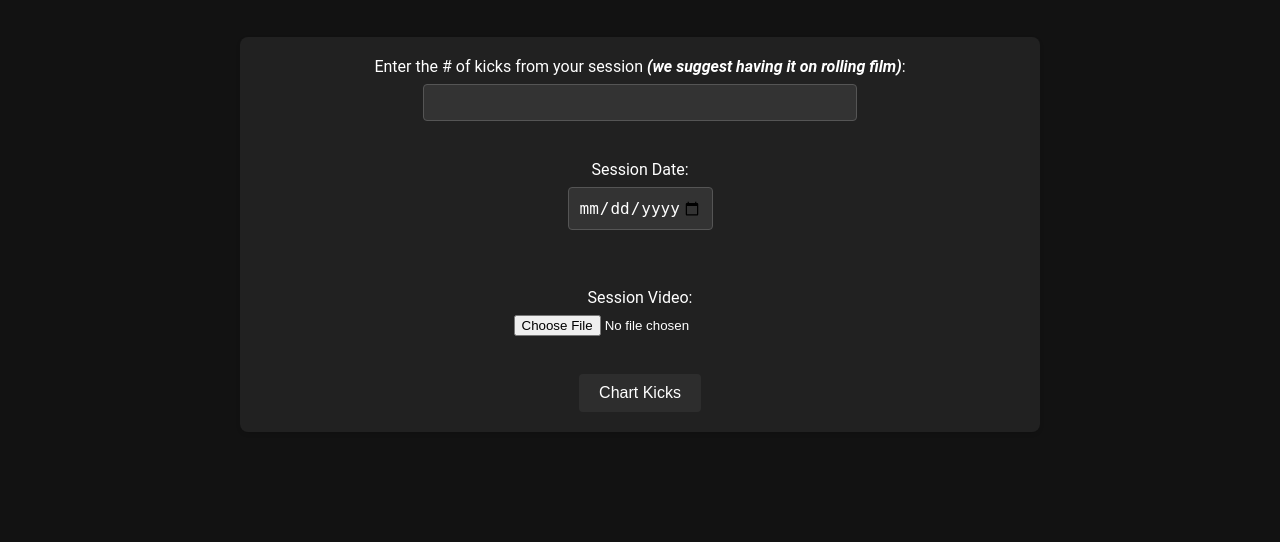
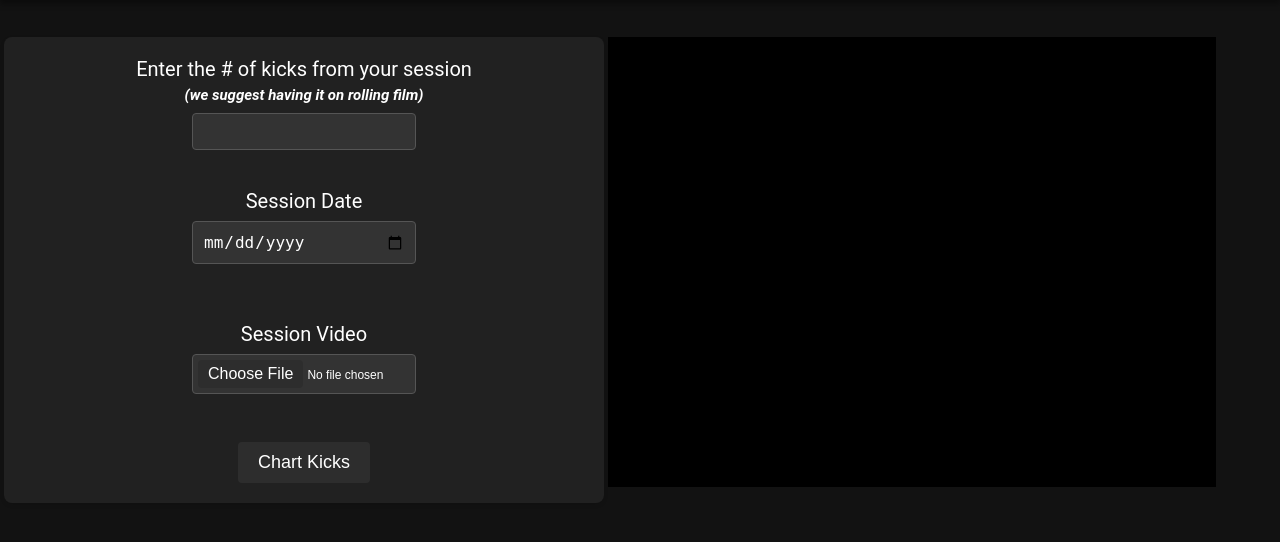
Before and after one commit to sachbij06/Kicks, a Flask app: page /test in a window 1280 px wide. Shown: the part 59-601 px from the top of the page. Run offline with Flask 3, Linux system fonts and the light colour scheme.

Commit message:
Updated CSS for uploading files. Shrinked sidebar size so that the ratio of the video to the sidebar is proper.

```diff
--- a/Kicking Code/website/templates/test.html
+++ b/Kicking Code/website/templates/test.html
@@ -31,6 +31,7 @@
           background-color: #212121;
           overflow: hidden;
           text-align: center;
+          box-shadow: 0 4px 6px rgba(0, 0, 0, 0.381);
           padding: 20px 0;
         }
         nav a {
@@ -67,6 +68,10 @@
         color: #ffffff;
         }
 
+        .suggestion-text {
+        font-size: 15px; /* Example size, adjust as needed */
+        }
+
         /* Body Styles */
         body {
           background-color: #121212;
@@ -88,7 +93,7 @@
           padding: 10px 20px;
           text-align: center;
           text-decoration: none;
-          font-size: 16px;
+          font-size: 18px;
           cursor: pointer;
           border-radius: 4px;
           transition: background-color 0.3s ease;
@@ -126,7 +131,7 @@
           border-radius: 8px;
           padding: 20px;
           box-shadow: 0 2px 4px rgba(0, 0, 0, 0.1);
-          max-width: 800px;
+          max-width: 600px;
           margin: 0 auto;
         }
 
@@ -134,12 +139,13 @@
           display: block;
           margin-bottom: 8px;
           color: #ffffff;
+          font-size: 20px;
         }
 
         input[type="number"],
         input[type="text"],
         textarea {
-          width: calc(60% - 22px);
+          width: calc(40%);
           padding: 10px;
           margin-bottom: 20px;
           border: 1px solid #555;
@@ -165,12 +171,12 @@
         canvas {
           display: block;
           margin: 20px auto;
-          border: 3px solid #000000;
+          border: 2px solid #000000;
           border-radius: 6px;
         }
 
         input[type="date"] {
-          width: 145px;
+          width: calc(40%);
           padding: 10px;
           margin-bottom: 20px;
           border: 1px solid #555;
@@ -187,6 +193,62 @@
           border-color: #ffffff;
         }
 
+        input[type="file"] {
+          width: calc(40%);
+          padding: 5px;
+          margin-bottom: 10px;
+          border: 1px solid #555;
+          border-radius: 4px;
+          background-color: #333;
+          color: #fff;
+          font-size: 12px;
+          transition: border-color 0.3s ease;
+        }
+
+        input[type="file"]::file-selector-button {
+          background-color: #2d2d2d;
+          border: none;
+          border-radius: 4px;
+          color: #fff;
+          cursor: pointer;
+          font-size: 16px;
+          padding: 5px 10px;
+          transition: background-color 0.3s;
+        }
+
+        input[type="file"]::file-selector-button:hover {
+          background-color: #181818;
+        }
+
+        input[type="file"]:focus {
+          outline: none;
+          border-color: #333;
+        }
+
+        .contentContainer {
+          display: flex;
+          justify-content: space-between;
+        }
+
+        #formDiv, #previewContainer {
+          flex: 1;
+        }
+
+        #previewContainer {
+          display: flex;
+          justify-content: center;
+          align-items: center;
+          background-color: black;
+          width: fit-content;
+          height: 450px;
+          margin-right: 5%;
+        }
+
+        #previewContainer video {
+            width: 100%;
+            height: 100%;
+        }
+
         </style>
 
 </head>
@@ -199,18 +261,21 @@
   </nav>
 
       <br><h1>Chart Your Session</h1></br>
-
+    <div class="contentContainer">
     <div id = "formDiv">
     <form id="kickSessionForm">
 
-        <label for="session_kicks">Enter the # of kicks from your session <i><b>(we suggest having it on rolling film)</b></i>:</label>
+
+        <label for="session_kicks">Enter the # of kicks from your session <i><b><br><span class= "suggestion-text">(we suggest having it on rolling film)</span></b></i></label>
         <input type="number" id="session_kicks" name="session_kicks" min="1" required><br><br>
 
-        <label for="sessionDate">Session Date:</label>
+
+        <label for="sessionDate">Session Date</label>
         <input type="date" id="sessionDate" name="sessionDate" required><br><br><br>
 
-        <label for="session_video">Session Video:</label>
-        <input type="file" id="session_video" name="session_video" required><br><br><br>
+
+        <label for="session_video">Session Video</label>
+        <input type="file" id="session_video" name="session_video" accept="video/mp4, video/mov, video/webm"required><br><br><br>
 
 
 
@@ -218,14 +283,51 @@
     </form>
     </div>
 
+    <div id="previewContainer"></div>
+
+    </div>
+
     <div id="kickDetailsForms" class="sidebar"></div>
 
     <script>
+    document.getElementById('session_video').addEventListener('change', function(event) {
+
+        const file = event.target.files[0];
+        if (!file) {
+            return;
+        }
+
+        const reader = new FileReader();
+        reader.onload = function(e) {
+            const previewContainer = document.getElementById('previewContainer');
+            previewContainer.innerHTML = '';
+
+            if (file.type.startsWith('video/')) {
+                const video = document.createElement('video');
+                video.src = e.target.result;
+                video.controls = true;
+                video.style.maxWidth = '100%';
+                video.style.maxHeight = '100%';
+                previewContainer.appendChild(video);
+            } else {
+                const textDiv = document.createElement('div');
+                textDiv.textContent = "File uploaded. Preview not available for this type.";
+                previewContainer.appendChild(textDiv);
+            }
+        };
+        reader.readAsDataURL(file);
+    });
+
 
     function generateKickForms() {
-
-        const div = document.getElementById('formDiv')
-        div.style.display = 'none'
+      const previewContainer = document.getElementById('previewContainer');
+    previewContainer.style.position = 'fixed';
+    previewContainer.style.width = '65vw';
+    previewContainer.style.height = '100vh';
+    previewContainer.style.top = '0';
+    previewContainer.style.left = '0';
+        const div = document.getElementById('formDiv');
+        div.style.display = 'none';
 
         const session_kicks = parseInt(document.getElementById("session_kicks").value, 10);
         const kickDetailsFormsContainer = document.getElementById("kickDetailsForms");
@@ -291,8 +393,8 @@
 
             const canvas = document.createElement("canvas");
             canvas.id = `fieldGoalCanvas${i}`;
-            canvas.width = 450;
-            canvas.height = 450;
+            canvas.width = 405;
+            canvas.height = 405;
             form.appendChild(canvas);
 
             const inputX = document.createElement("input");
@@ -364,7 +466,7 @@
         ctx.fillStyle = 'brown';
 
         // Draw elliptical shape
-        ctx.ellipse(x, y, 3.75, 7.5, 0, 0, Math.PI * 2);
+        ctx.ellipse(x, y, 3.75*0.9, 7.5*0.9, 0, 0, Math.PI * 2);
         ctx.fill();
         ctx.closePath();
 
@@ -374,17 +476,17 @@
         ctx.lineWidth = 1;
 
         // Draw horizontal laces
-        ctx.moveTo(x - 2.25, y);
-        ctx.lineTo(x + 2.25, y);
-        ctx.moveTo(x - 2.25, y + 3);
-        ctx.lineTo(x + 2.25, y + 3);
-        ctx.moveTo(x - 2.25, y - 3);
-        ctx.lineTo(x + 2.25, y - 3);
+        ctx.moveTo(x - 2.25*0.9, y);
+        ctx.lineTo(x + 2.25*0.9, y);
+        ctx.moveTo(x - 2.25*0.9, y + 3);
+        ctx.lineTo(x + 2.25*0.9, y + 3);
+        ctx.moveTo(x - 2.25*0.9, y - 3);
+        ctx.lineTo(x + 2.25*0.9, y - 3);
 
 
         // Draw vertical laces
-        ctx.moveTo(x, y - 5.25);
-        ctx.lineTo(x, y + 5.25);
+        ctx.moveTo(x, y - 5.25*0.9);
+        ctx.lineTo(x, y + 5.25*0.9);
         ctx.stroke();
         ctx.closePath();
 
@@ -394,17 +496,17 @@
 
         // vertical and horizontal goal posts
         ctx.fillStyle = 'yellow';
-        ctx.fillRect(225, 337.5, 7, 281.25);
-        ctx.fillRect(52.5, 337.5, 349.5, 4);
+        ctx.fillRect(225*0.9, 337.5*0.9, 6, 281.25*0.9); //vertical
+        ctx.fillRect(48.5*0.9, 337.5*0.9, 353.5*0.9, 4); //horizontal
 
         // HS goal posts
-        ctx.fillRect(52.5, 112.5, -4, 225);
-        ctx.fillRect(397.5, 112.5, 4, 225);
+        ctx.fillRect(52.5*0.9, 112.5*0.9, -4, 225*0.9);
+        ctx.fillRect(397.5*0.9, 112.5*0.9, 4, 225*0.9);
 
         // College goal posts
         ctx.fillStyle = 'orange';
-        ctx.fillRect(86.25, 112.5, -4, 225);
-        ctx.fillRect(363, 112.5, 4, 225);
+        ctx.fillRect(86.25*0.9, 112.5*0.9, -4, 225*0.9);
+        ctx.fillRect(363*0.9, 112.5*0.9, 4, 225*0.9);
 
         };
 
@@ -444,7 +546,10 @@
             document.getElementById('sessionDate').value = '';
             document.getElementById('session_kicks').value = '';
             document.getElementById('formDiv').style.display = 'block';
-            document.getElementById('kickDetailsForms').innerHTML = '';})
+            document.querySelector('.sidebar').style.display = 'none';
+            document.getElementById('kickDetailsForms').innerHTML = '';
+            })
+
 
         .catch((error) => console.error('Error:', error));
     }
@@ -452,4 +557,5 @@
 
     </script>
 </body>
+
 </html>
```
